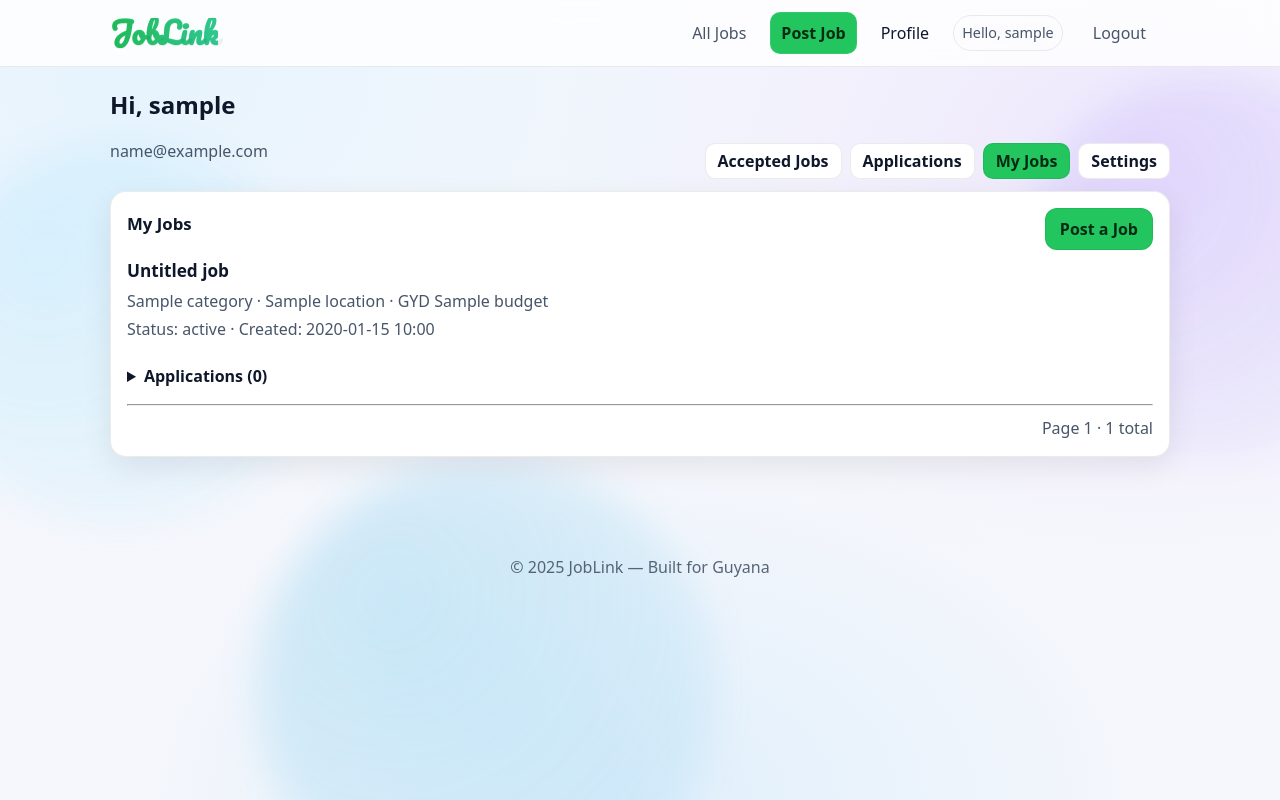
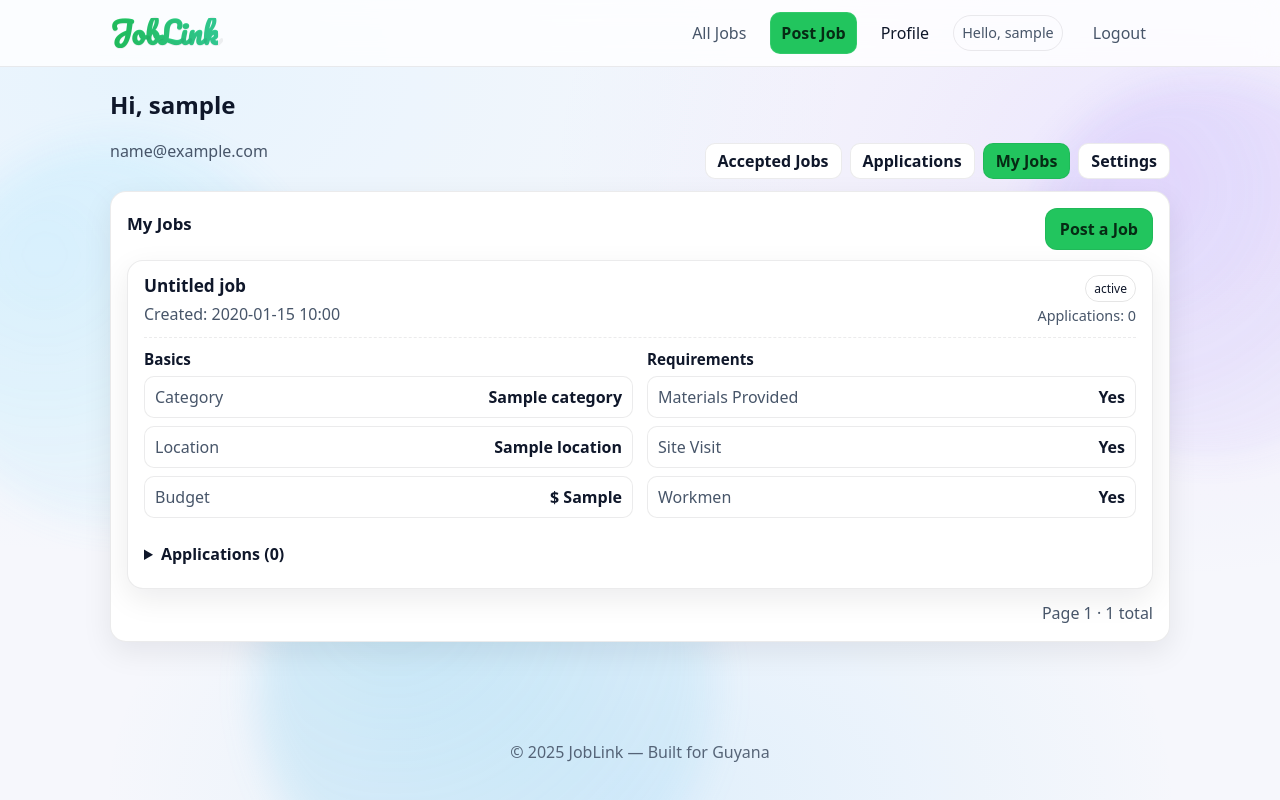
Before and after one commit to basudevsingh18/jobLink, a Flask app: page /me in a window 1280 px wide. Run offline with Flask 3, Linux system fonts and the light colour scheme; the visitor is signed in with stand-in values (Sample User, id 1); a database or web service that is not in the repository returns one stand-in record (values such as "Sample title"); data that the repository does not hold is empty.

Commit message:
Enhance job posting and detail views: add fields for materials provided, site visit requirements, and workmen needed; update job detail and profile templates for new data display; modify SQL scripts for database schema and seeding.

```diff
--- /dev/null
+++ b/db/init/06_extras.sql
@@ -0,0 +1,15 @@
+BEGIN;
+
+-- Materials
+ALTER TABLE jobs
+  ADD COLUMN IF NOT EXISTS materials_provided boolean DEFAULT NULL;
+
+-- Site visit
+ALTER TABLE jobs
+  ADD COLUMN IF NOT EXISTS site_visit_required boolean DEFAULT NULL;
+
+-- Workmen
+ALTER TABLE jobs
+  ADD COLUMN IF NOT EXISTS workmen_required boolean DEFAULT NULL;
+
+COMMIT;
--- a/microjobs/routes.py
+++ b/microjobs/routes.py
@@ -172,6 +172,9 @@ def post_job():
     budget_cents_raw = (request.form.get("budget_cents") or "").strip()
     location = (request.form.get("location") or "").strip()
     contact_raw = (request.form.get("contact") or "").strip()
+    materials_provided = request.form.get('materials_provided') in ('true', 'on', '1')
+    site_visit_required = request.form.get('site_visit_required') in ('true', 'on', '1')
+    workmen_required   = request.form.get('workmen_required') in ('true', 'on', '1')
 
     if not all([title, description, budget_cents_raw, location, contact_raw]):
         flash("Please fill in all required fields.", "warning")
@@ -215,6 +218,9 @@ def post_job():
         "status": "open",
         # Set from session (RLS/JWT could enforce later)
         "poster_id": session.get("user_id"),
+        "materials_provided": materials_provided,
+        "site_visit_required": site_visit_required,
+        "workmen_required": workmen_required,
     }
 
     try:
--- a/static/css/profile.css
+++ b/static/css/profile.css
@@ -440,27 +440,6 @@
 
 
 
-
-
-
-
-
-
-
-
-
-
-
-
-
-
-
-
-
-
-
-
-
 /* text-only actions, side-by-side */
 .text-actions {
   white-space: nowrap;
@@ -521,3 +500,69 @@
     display: none;
   }
 }
+
+
+
+/* --- Job card layout --- */
+.job-card {
+  padding: 14px 16px;
+  margin-bottom: 12px;
+}
+
+/* Header split */
+.job-card-head {
+  display: flex;
+  align-items: flex-start;
+  justify-content: space-between;
+  gap: 12px;
+  border-bottom: 1px dashed var(--line);
+  padding-bottom: 10px;
+  margin-bottom: 10px;
+}
+.job-head-left { display: grid; row-gap: 4px; }
+.job-head-right { text-align: right; }
+.small { font-size: .9rem; }
+.mt-3--0 { margin-top: 6px; }
+
+/* Meta split: two columns that stack on mobile */
+.job-meta-split {
+  display: grid;
+  grid-template-columns: 1fr 1fr;
+  gap: 14px;
+  margin-bottom: 8px;
+}
+.meta-title {
+  margin: 0 0 6px;
+  font-size: .95rem;
+  font-weight: 800;
+  color: var(--text);
+}
+.meta-list {
+  list-style: none;
+  padding: 0;
+  margin: 0;
+  display: grid;
+  gap: 8px;
+}
+.meta-list li {
+  display: flex;
+  justify-content: space-between;
+  gap: 10px;
+  padding: 8px 10px;
+  border: 1px solid var(--line);
+  border-radius: 10px;
+  background: #fff;
+}
+.meta-list li span { color: var(--muted); }
+.meta-list li strong { color: var(--text); }
+
+/* Dark-friendly tweak (optional) */
+@media (prefers-color-scheme: dark) {
+  .meta-list li { background: color-mix(in oklab, var(--surface), #000 6%); }
+}
+
+/* Mobile stacking */
+@media (max-width: 760px) {
+  .job-meta-split { grid-template-columns: 1fr; }
+  .job-head-right { text-align: left; }
+}
--- a/templates/auth/profile.html
+++ b/templates/auth/profile.html
@@ -88,12 +88,12 @@
       {% set job = j.job if j is mapping and j.job is defined else j %}
       {% set has_job = job is mapping and (job.id is defined or job['id'] is defined) %}
       {% set job_id = (job.id if has_job and job.id is defined else (job['id'] if has_job else None)) %}
-    {% set apps = (j.applications if j is mapping and j.applications is defined else (job.applications if has_job and
-    job.applications is defined else [])) %}
+      {% set apps = (j.applications if j is mapping and j.applications is defined else (job.applications if has_job and job.applications is defined else [])) %}
 
-    <div class="job-row">
-      <div class="flex-between">
-        <div class="job-summary">
+      <article class="card job-card">
+        <!-- Header row: title + status + created -->
+        <header class="job-card-head">
+          <div class="job-head-left">
             {% if has_job and job_id is not none %}
               <a class="job-title" href="{{ url_for('jobs.job_detail', job_id=(job_id|int)) }}">
                 <strong>{{ job.title or 'Untitled job' }}</strong>
@@ -102,28 +102,62 @@
               <strong class="job-title">Untitled job</strong>
             {% endif %}
             <div class="muted job-line">
-            {{ job.category or '—' }} · {{ job.location or '—' }} ·
-            {% if job.budget is not none %}GYD {{ job.budget }}{% else %}—{% endif %}
-          </div>
-          <div class="muted job-line">
-            Status: {{ job.status or 'open' }} · Created: {{ (job.created_at|string)[:16] }}
+              Created: {{ (job.created_at|string)[:16] }}
             </div>
           </div>
+          <div class="job-head-right">
+            <span class="status-pill status-{{ (job.status or 'open')|lower }}">
+              {{ job.status or 'open' }}
+            </span>
+            <div class="muted small mt-3--0">Applications: {{ apps|length }}</div>
+          </div>
+        </header>
+
+        <!-- Meta split: Basics | Requirements -->
+        <section class="job-meta-split">
+          <div class="meta-col">
+            <h3 class="meta-title">Basics</h3>
+            <ul class="meta-list">
+              <li><span>Category</span><strong>{{ job.category or 'Other' }}</strong></li>
+              <li><span>Location</span><strong>{{ job.location or 'Remote' }}</strong></li>
+              <li>
+                <span>Budget</span>
+                <strong>
+                  {% if job.budget is not none %}$ {{ job.budget_cents }}{% else %}—{% endif %}
+                </strong>
+              </li>
+            </ul>
           </div>
 
-      {# --- Collapsible Applications list for this job --- #}
+          <div class="meta-col">
+            <h3 class="meta-title">Requirements</h3>
+            <ul class="meta-list">
+              <li><span>Materials Provided</span>
+                <strong>{{ 'Yes' if job.materials_provided else 'No' }}</strong>
+              </li>
+              <li><span>Site Visit</span>
+                <strong>{{ 'Yes' if job.site_visit_required else 'No' }}</strong>
+              </li>
+              <li><span>Workmen</span>
+                <strong>{{ 'Yes' if job.workmen_required else 'No' }}</strong>
+              </li>
+            </ul>
+          </div>
+        </section>
+
+        <!-- Applications -->
         <details class="app-details" {% if apps|length %}open{% endif %}>
           <summary>Applications ({{ apps|length }})</summary>
 
           {% if apps|length %}
             <div class="app-cards">
               {% for app in apps %}
-          {# defensive guards for nested worker/app fields #}
                 <article class="app-card">
                   <header class="app-card-head">
                     <div class="app-card-line">
-                <strong class="worker-name">{{ (app.worker.name if app is mapping and app.worker is defined and
-                  app.worker.name is defined else 'Worker') }}</strong>
+                      <strong class="worker-name">
+                        {{ (app.worker.name if app is mapping and app.worker is defined and app.worker.name is defined else 'Worker') }}
+                      </strong>
                       <span class="dot">•</span>
                       <span class="bid">
                         {% if app.bid_cents is not none %}$ {{ (app.bid_cents // 100) }}{% else %}—{% endif %}
@@ -140,16 +174,14 @@
                   <p class="proposal">{{ app.proposal or '—' }}</p>
 
                   <div class="app-actions">
-              {% if app.status in ['submitted'] and (job.status or 'open') in ['open'] and has_job
-              and job_id is not none %}
+                    {% if app.status in ['submitted'] and (job.status or 'open') in ['open'] and has_job and job_id is not none %}
                       <form class="inline" method="post" action="{{ url_for('applications.offer_application', job_id=(job_id|int), app_id=app.id) }}">
                         <button class="btn small primary" type="submit">Offer</button>
                       </form>
                     {% endif %}
 
                     {% if app.status in ['submitted','offered'] and has_job and job_id is not none %}
-              <form class="inline" method="post"
-                action="{{ url_for('applications.reject_application_by_customer', job_id=(job_id|int), app_id=app.id) }}">
+                      <form class="inline" method="post" action="{{ url_for('applications.reject_application_by_customer', job_id=(job_id|int), app_id=app.id) }}">
                         <button class="btn small" type="submit">Reject</button>
                       </form>
                     {% endif %}
@@ -161,13 +193,12 @@
             <p class="muted mt-2">No applications yet.</p>
           {% endif %}
         </details>
-
-      <hr class="soft">
-    </div>
+      </article>
     {% endfor %}
   {% else %}
     <p class="muted">You haven’t posted any jobs yet.</p>
   {% endif %}
+
 
 
 
```
Also changed, not shown: templates/jobs/job_detail.html (+16 -2 lines), templates/jobs/post_job.html (+31 -0 lines), db/init/09_seeds.sql (renamed from db/init/06_seeds.sql). Lines whose indentation alone changed are shown as unchanged.
